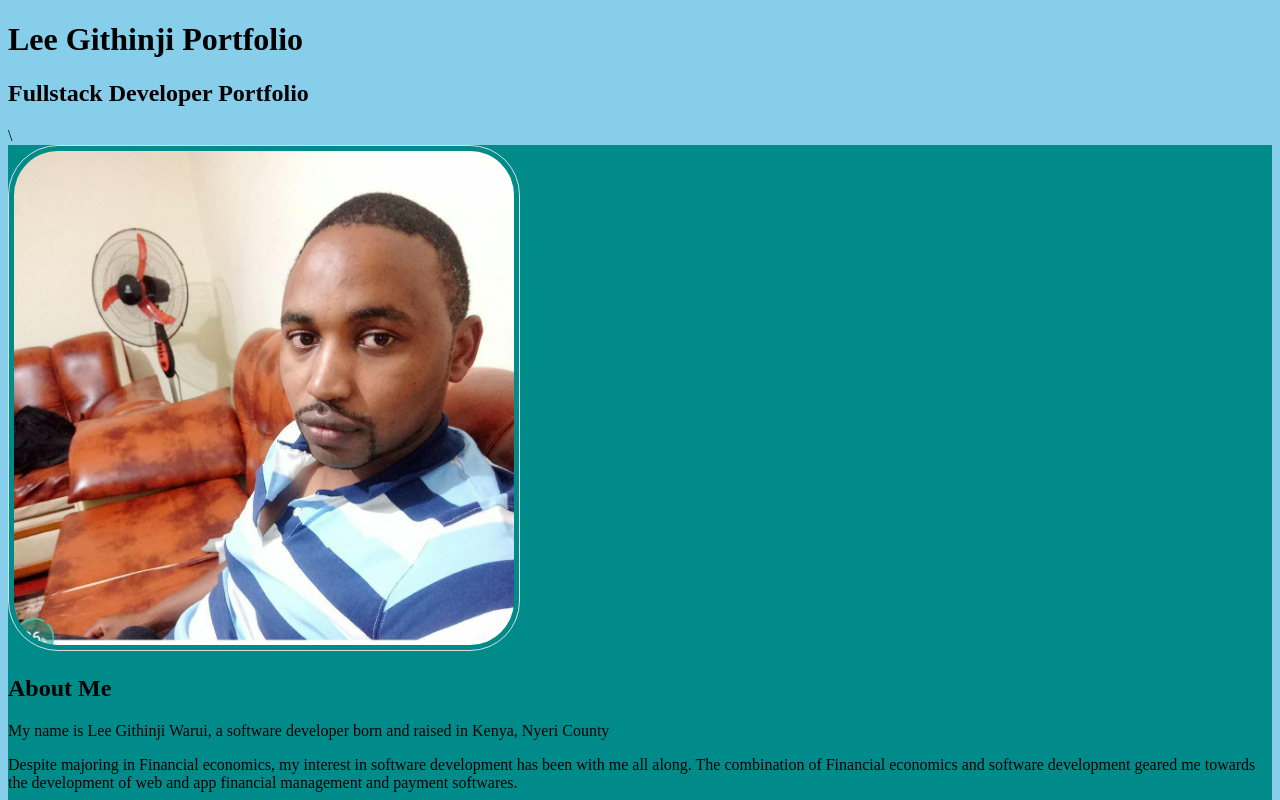
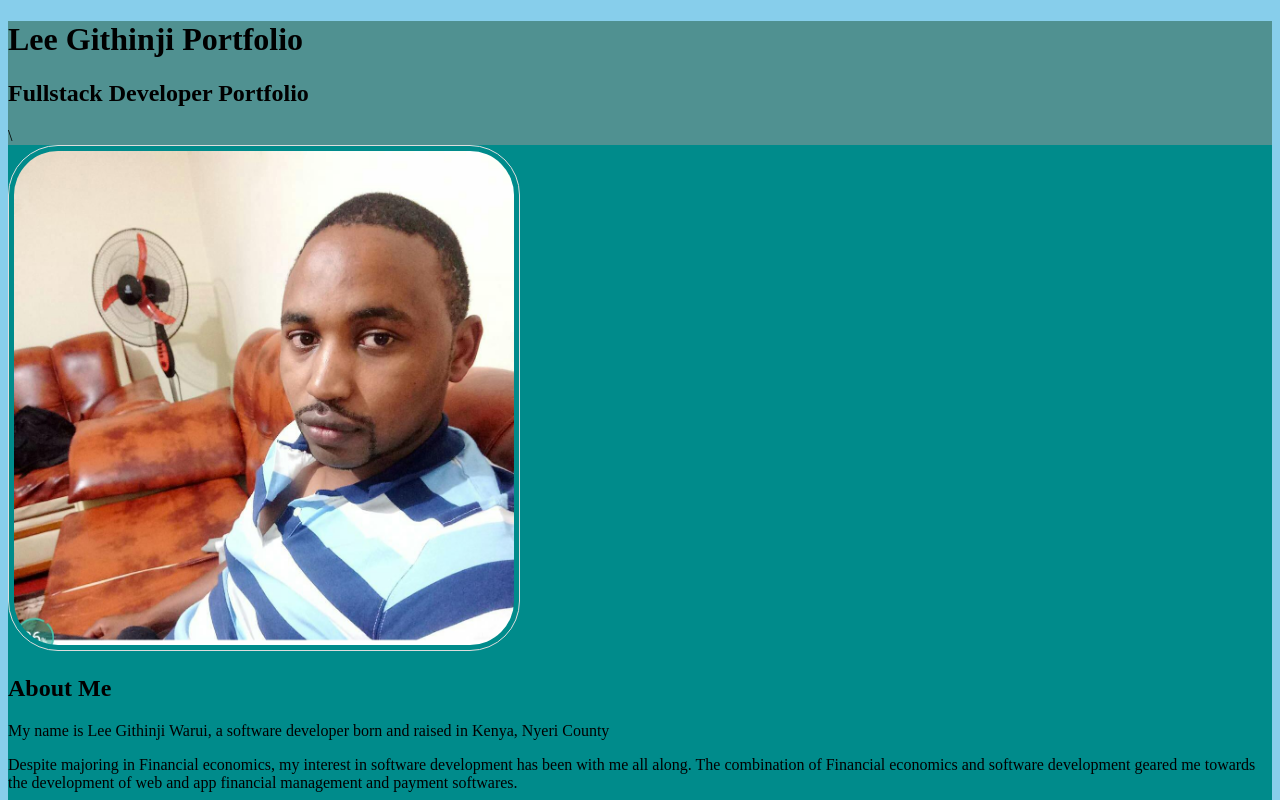
Before and after one commit to LEE337LEE/portfolio-landing-page, a plain HTML site: page index.html in a window 1280 px wide. Shown: the top 800 px of the page. Drawn offline with Linux system fonts and the light colour scheme.

Commit message:
changed styles

```diff
--- a/css/styles.css
+++ b/css/styles.css
@@ -6,7 +6,7 @@ img {
   border-radius: 50px;
   padding: 5px;
   width: 500px;}
-  img:hover {
+img:hover {
   box-shadow: 0 0 2px 1px rgba(0, 140, 186, 0.5);
 }
 .about{
@@ -23,3 +23,6 @@ background-color: darkcyan;
 .span{
   text-decoration-color: crimson;
 }
+header {
+background-color: rgb(80, 145, 145);
+}
--- a/index.html
+++ b/index.html
@@ -7,8 +7,10 @@
   <link rel="stylesheet" href="css/styles.css">
 </head>
 <body>
+  <header>
   <h1>Lee Githinji Portfolio</h1>
   <h2>Fullstack Developer Portfolio</h2>\
+  </header>
   <div class="about">
     <img src="images/lee.jpg" alt="Picture of Lee Githinji">
     <h2>About Me</h2>
```
